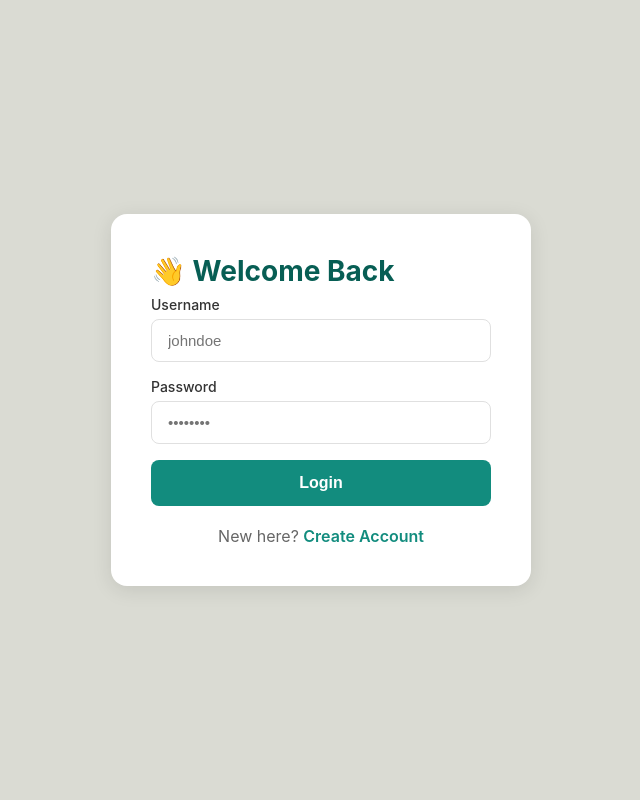
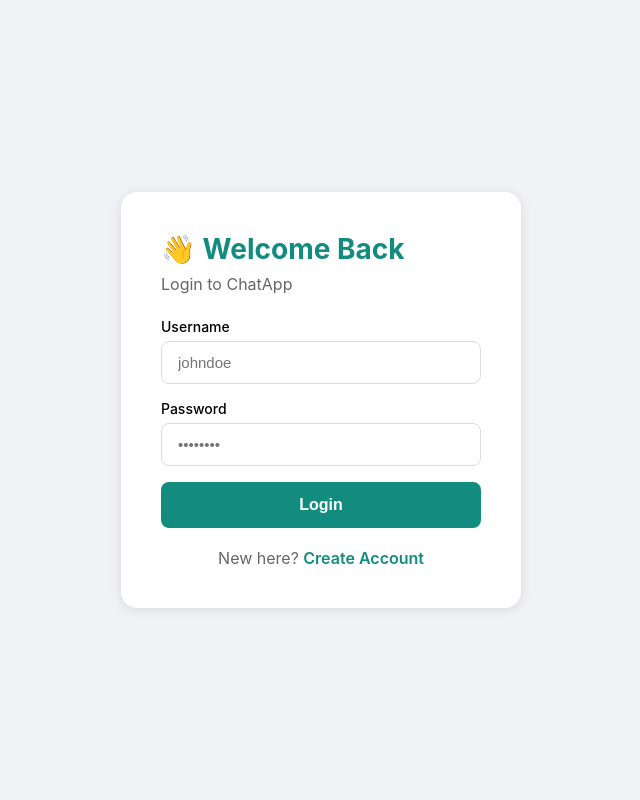
Before and after one commit to codewithahmed2005/Chat-App, a Flask app: page /login in a window 1280 px wide. Shown: the whole page, without its empty margins (319-959 px from the left). Run offline with Flask 3, Linux system fonts and the light colour scheme; some libraries are stand-ins or nearby versions.

Commit message:
Update login.html

```diff
--- a/templates/login.html
+++ b/templates/login.html
@@ -1,11 +1,58 @@
-{% extends "base.html" %}
-{% block title %}Login{% endblock %}
-
-{% block content %}
-<div class="auth-container">
-    <div class="auth-card">
+<!DOCTYPE html>
+<html>
+<head>
+    <meta name="viewport" content="width=device-width, initial-scale=1.0">
+    <style>
+        * { margin: 0; padding: 0; box-sizing: border-box; }
+        body {
+            font-family: -apple-system, BlinkMacSystemFont, 'Segoe UI', Roboto, sans-serif;
+            background: #f0f2f5;
+            display: flex;
+            align-items: center;
+            justify-content: center;
+            min-height: 100vh;
+            padding: 20px;
+        }
+        .card {
+            background: white;
+            padding: 40px;
+            border-radius: 16px;
+            box-shadow: 0 2px 12px rgba(0,0,0,0.1);
+            width: 100%;
+            max-width: 400px;
+        }
+        h1 { color: #128C7E; margin-bottom: 8px; font-size: 28px; }
+        .subtitle { color: #666; margin-bottom: 24px; }
+        .form-group { margin-bottom: 16px; }
+        label { display: block; margin-bottom: 6px; font-weight: 500; font-size: 14px; }
+        input {
+            width: 100%;
+            padding: 12px 16px;
+            border: 1px solid #ddd;
+            border-radius: 8px;
+            font-size: 15px;
+        }
+        button {
+            width: 100%;
+            padding: 14px;
+            background: #128C7E;
+            color: white;
+            border: none;
+            border-radius: 8px;
+            font-size: 16px;
+            font-weight: 600;
+            cursor: pointer;
+        }
+        .link { text-align: center; margin-top: 20px; color: #666; }
+        .link a { color: #128C7E; text-decoration: none; font-weight: 600; }
+        #error { color: #e74c3c; margin-bottom: 16px; display: none; }
+    </style>
+</head>
+<body>
+    <div class="card">
         <h1>👋 Welcome Back</h1>
-
+        <p class="subtitle">Login to ChatApp</p>
+        <div id="error"></div>
         <form id="loginForm">
             <div class="form-group">
                 <label>Username</label>
@@ -15,43 +62,31 @@
                 <label>Password</label>
                 <input type="password" id="password" required placeholder="••••••••">
             </div>
-            <button type="submit" class="btn-primary">Login</button>
+            <button type="submit">Login</button>
         </form>
+        <p class="link">New here? <a href="/register">Create Account</a></p>
+    </div>
 
-        <p class="auth-link">New here? <a href="/register">Create Account</a></p>
-    </div>
-</div>
-{% endblock %}
-
-{% block scripts %}
     <script>
         document.getElementById('loginForm').addEventListener('submit', async (e) => {
             e.preventDefault();
-
-    const data = {
+            const res = await fetch('/api/login', {
+                method: 'POST',
+                headers: {'Content-Type': 'application/json'},
+                body: JSON.stringify({
                     username: document.getElementById('username').value,
                     password: document.getElementById('password').value
-    };
-
-    try {
-        const res = await fetch('/login', {
-            method: 'POST',
-            headers: {'Content-Type': 'application/json'},
-            body: JSON.stringify(data)
+                })
             });
 
-        const result = await res.json();
-
             if (res.ok) {
-            localStorage.setItem('user_id', result.user_id);
-            localStorage.setItem('display_name', result.display_name);
-            window.location.href = '/dashboard';
+                window.location.href = '/app';
             } else {
-            alert(result.error || 'Login failed');
-        }
-    } catch (err) {
-        alert('Network error');
+                const data = await res.json();
+                document.getElementById('error').style.display = 'block';
+                document.getElementById('error').textContent = data.error;
             }
         });
     </script>
-{% endblock %}
+</body>
+</html>
```
Lines whose indentation alone changed are shown as unchanged.
